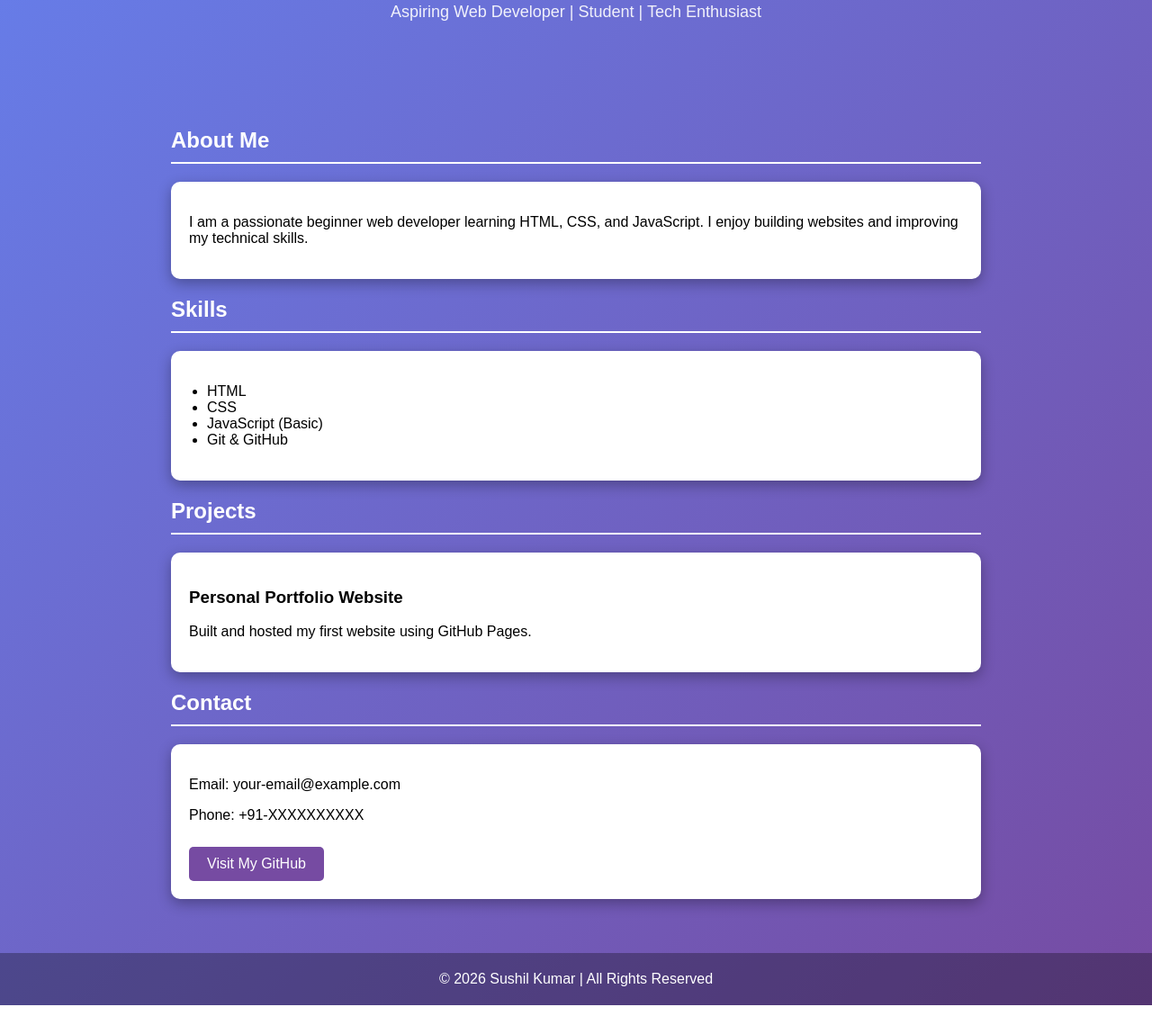
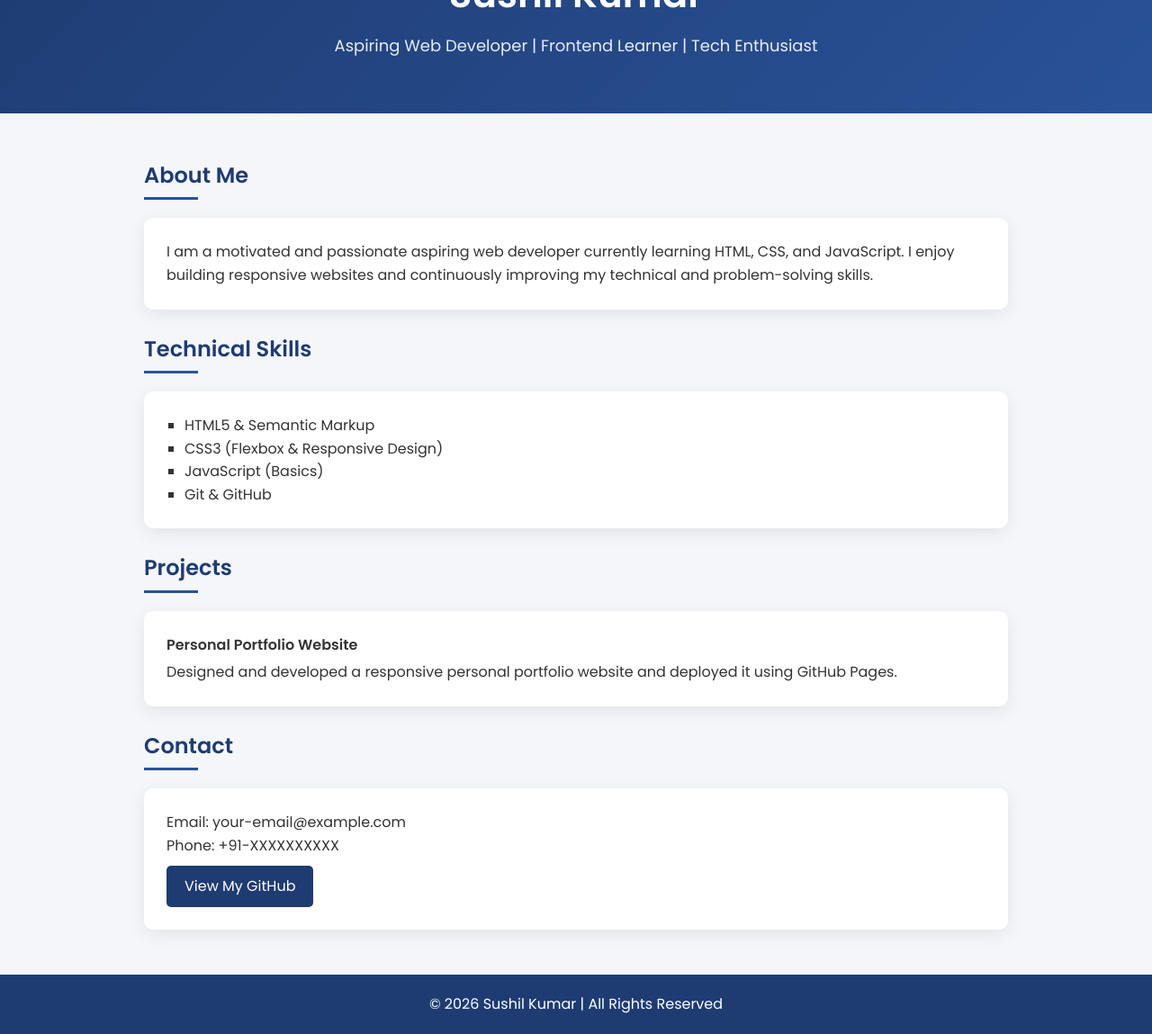
Before and after one commit to sushilashish997-wq/MY-WEB-.SSR2, a plain HTML site: page index.html in a window 1280 px wide. Shown: the part 100-1249 px from the top of the page at 90% size. Before the commit the page ends 1217 px from the top, so only its background shows below. Drawn offline with Linux system fonts and the light colour scheme.

Commit message:
Update index.html

```diff
--- a/index.html
+++ b/index.html
@@ -1,74 +1,120 @@
 <!DOCTYPE html>
-<html>
+<html lang="en">
 <head>
-    <title>Sushil Kumar | Resume</title>
+    <meta charset="UTF-8">
+    <title>Sushil Kumar | Web Developer</title>
     <meta name="viewport" content="width=device-width, initial-scale=1.0">
 
+    <!-- Google Font -->
+    <link href="https://fonts.googleapis.com/css2?family=Poppins:wght@300;400;600&display=swap" rel="stylesheet">
+
     <style>
+        * {
+            margin: 0;
+            padding: 0;
+            box-sizing: border-box;
+        }
+
         body {
-            margin: 0;
-            font-family: Arial, sans-serif;
-            background: linear-gradient(135deg, #667eea, #764ba2);
-            color: white;
+            font-family: 'Poppins', sans-serif;
+            background: #f4f6f9;
+            color: #333;
+            line-height: 1.6;
         }
 
         header {
+            background: linear-gradient(135deg, #1e3c72, #2a5298);
+            color: white;
             text-align: center;
-            padding: 40px 20px;
+            padding: 60px 20px;
         }
 
         header h1 {
-            margin: 0;
-            font-size: 40px;
+            font-size: 42px;
+            font-weight: 600;
         }
 
         header p {
             font-size: 18px;
+            margin-top: 10px;
             opacity: 0.9;
         }
 
         section {
-            padding: 40px 20px;
-            max-width: 900px;
-            margin: auto;
+            max-width: 1000px;
+            margin: 50px auto;
+            padding: 0 20px;
         }
 
         h2 {
-            border-bottom: 2px solid white;
-            padding-bottom: 10px;
+            margin-bottom: 20px;
+            color: #1e3c72;
+            position: relative;
+        }
+
+        h2::after {
+            content: "";
+            display: block;
+            width: 60px;
+            height: 3px;
+            background: #2a5298;
+            margin-top: 5px;
         }
 
         .card {
             background: white;
-            color: black;
-            padding: 20px;
-            margin: 20px 0;
+            padding: 25px;
+            margin-bottom: 25px;
             border-radius: 10px;
-            box-shadow: 0px 5px 15px rgba(0,0,0,0.3);
+            box-shadow: 0 5px 20px rgba(0, 0, 0, 0.08);
+            transition: 0.3s;
+        }
+
+        .card:hover {
+            transform: translateY(-5px);
         }
 
         ul {
+            list-style-type: square;
             padding-left: 20px;
+        }
+
+        .project-title {
+            font-weight: 600;
+            margin-bottom: 5px;
+        }
+
+        .contact a {
+            display: inline-block;
+            margin-top: 10px;
+            padding: 10px 20px;
+            background: #1e3c72;
+            color: white;
+            text-decoration: none;
+            border-radius: 5px;
+            transition: 0.3s;
+        }
+
+        .contact a:hover {
+            background: #000;
         }
 
         footer {
             text-align: center;
             padding: 20px;
-            background: rgba(0,0,0,0.3);
+            background: #1e3c72;
+            color: white;
+            margin-top: 50px;
         }
 
-        .btn {
-            display: inline-block;
-            padding: 10px 20px;
-            background: #764ba2;
-            color: white;
-            text-decoration: none;
-            border-radius: 5px;
-            margin-top: 10px;
-        }
+        @media (max-width: 600px) {
+            header h1 {
+                font-size: 28px;
+            }
 
-        .btn:hover {
-            background: black;
+            header p {
+                font-size: 14px;
+            }
         }
     </style>
 </head>
@@ -77,40 +123,42 @@
 
 <header>
     <h1>Sushil Kumar</h1>
-    <p>Aspiring Web Developer | Student | Tech Enthusiast</p>
+    <p>Aspiring Web Developer | Frontend Learner | Tech Enthusiast</p>
 </header>
 
 <section>
+
     <h2>About Me</h2>
     <div class="card">
         <p>
-            I am a passionate beginner web developer learning HTML, CSS, and JavaScript.
-            I enjoy building websites and improving my technical skills.
+            I am a motivated and passionate aspiring web developer currently learning HTML, CSS, and JavaScript.
+            I enjoy building responsive websites and continuously improving my technical and problem-solving skills.
         </p>
     </div>
 
-    <h2>Skills</h2>
+    <h2>Technical Skills</h2>
     <div class="card">
         <ul>
-            <li>HTML</li>
-            <li>CSS</li>
-            <li>JavaScript (Basic)</li>
+            <li>HTML5 & Semantic Markup</li>
+            <li>CSS3 (Flexbox & Responsive Design)</li>
+            <li>JavaScript (Basics)</li>
             <li>Git & GitHub</li>
         </ul>
     </div>
 
     <h2>Projects</h2>
     <div class="card">
-        <h3>Personal Portfolio Website</h3>
-        <p>Built and hosted my first website using GitHub Pages.</p>
+        <p class="project-title">Personal Portfolio Website</p>
+        <p>Designed and developed a responsive personal portfolio website and deployed it using GitHub Pages.</p>
     </div>
 
     <h2>Contact</h2>
-    <div class="card">
+    <div class="card contact">
         <p>Email: your-email@example.com</p>
         <p>Phone: +91-XXXXXXXXXX</p>
-        <a href="https://github.com/" class="btn">Visit My GitHub</a>
+        <a href="https://github.com/" target="_blank">View My GitHub</a>
     </div>
+
 </section>
 
 <footer>
```
